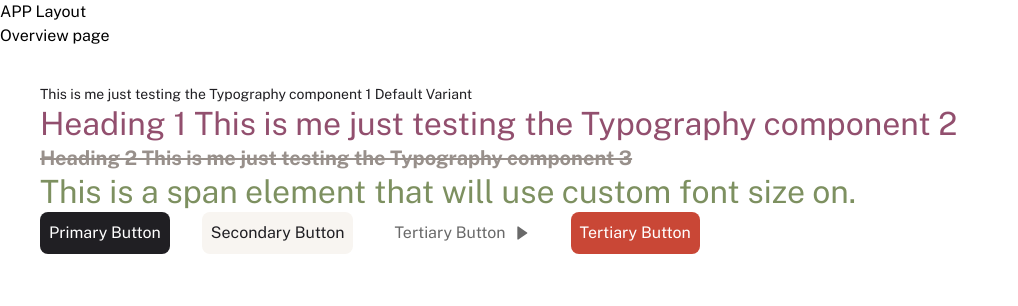
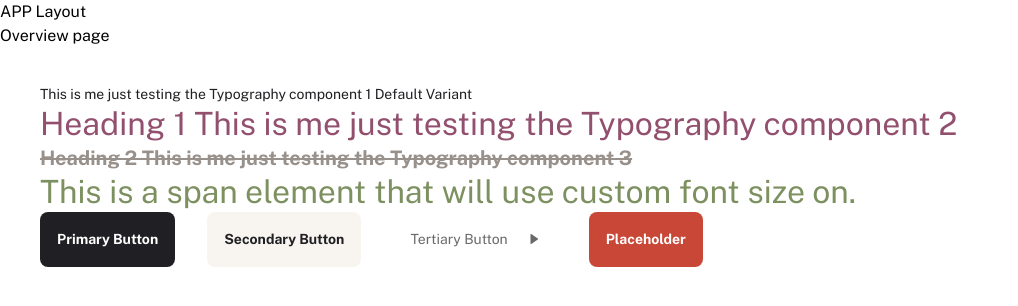
Before and after one commit to CrownedTechie/personal-finance-app, a React (Vite) app: page /overview in a window 1280 px wide. Shown: the top 306 px of the page, without its empty margins (0-1018 px from the left). Built offline with nearby package versions, Linux system fonts and the light colour scheme.

Commit message:
--fix:: disable default styles from the typography component to make another component to be able to use it

```diff
--- a/src/components/button/index.tsx
+++ b/src/components/button/index.tsx
@@ -1,14 +1,14 @@
 import { cva, VariantProps } from "class-variance-authority";
 import { ReactNode } from "react";
 import { BiSolidRightArrow } from "react-icons/bi";
+import clsx from "clsx";
 import { Typography } from "../typography";
-import clsx from "clsx";
 
 const variantClasses = {
-   primary : "text-white bg-grey900 hover:bg-grey500",
-   secondary: "bg-beige100 text-grey900 hover:bg-white hover:border-beige500 ",
-   tertiary: "bg-white text-grey500 hover:text-grey900",
-   destroy: "bg-red text-white hover:bg-red ",
+   primary : "text-white bg-grey900 hover:bg-grey500 font-bold ",
+   secondary: "text-grey900 bg-beige100 hover:bg-white hover:border-beige500 font-bold ",
+   tertiary: "text-grey500 bg-white hover:text-grey900",
+   destroy: "text-white bg-red hover:bg-red hover:opacity-85 font-bold",
   }
 
 const buttonVariants = cva("", {
@@ -18,25 +18,29 @@ const buttonVariants = cva("", {
 });
 
 const variantIcon: Record<string, ReactNode> = {
- tertiary: <BiSolidRightArrow />
+ tertiary: <BiSolidRightArrow className="size-150" />
 };
 
-interface IButtonProps extends VariantProps<typeof buttonVariants> {
+interface IButtonProps extends React.ButtonHTMLAttributes<HTMLButtonElement>, VariantProps<typeof buttonVariants> {
  children: ReactNode,
 }
 
 
-export const Button = ({children, variant}: IButtonProps) => {
+export const Button = ({children, variant, ...props}: IButtonProps) => {
  const icon = variant === "tertiary" ? variantIcon[variant] : null;
  return (
   <button
    className={clsx(
-    buttonVariants({variant}),
-    icon && "flex items-center",
-    "cursor-pointer p-100 border border-transparent rounded-[8px]"
+    buttonVariants({ variant }),
+    icon && "flex items-center gap-150",
+    "cursor-pointer p-200 border border-transparent rounded-100 text-sm"
    )}
+   {...props}
   >
-   {children}
+   <Typography customClass="!text-[inherit]" disableDefaultStyles>
+    {" "}
+    {children}
+   </Typography>
    {icon && <span className="ml-2">{icon}</span>}
   </button>
  );
--- a/src/components/typography/index.tsx
+++ b/src/components/typography/index.tsx
@@ -79,7 +79,8 @@ export const Typography  = ({
  color,
  fontWeight,
  fontSize: customFontSize,
- customClass
+ customClass,
+ disableDefaultStyles = false,
 } : ITypographyProps) => {
 
  const defaultElementSize = elementFontSizeMap[Element as keyof typeof elementFontSizeMap];
@@ -88,7 +89,7 @@ export const Typography  = ({
  return (
   <Element
    className={clsx(
-    textStyles({
+    !disableDefaultStyles && textStyles({
      color,
      fontWeight,
      fontSize
--- a/src/components/typography/types.ts
+++ b/src/components/typography/types.ts
@@ -16,4 +16,5 @@ export interface ITypographyProps extends React.HTMLAttributes<HTMLOrSVGElement>
  fontWeight?: TypographyFontWeights;
  fontSize?: TypographyFontSizes;
  customClass?: string;
+ disableDefaultStyles?: boolean,
 }
--- a/src/index.css
+++ b/src/index.css
@@ -57,4 +57,14 @@
   --spacing-300: 1.5rem;
   --spacing-400: 2rem;
   --spacing-500: 2.5rem;
+
+  /* Radius */
+  --radius-50: .25rem;
+  --radius-100: .5rem;
+  --radius-150: .75rem;
+  --radius-200: 1rem;
+  --radius-250: 1.25rem;
+  --radius-300: 1.5rem;
+  --radius-400: 2rem;
+  --radius-500: 2.5rem;
 }
--- a/src/pages/Overview.tsx
+++ b/src/pages/Overview.tsx
@@ -47,7 +47,7 @@ export const Overview = ({}: Props) => {
       <Button variant="primary">Primary Button</Button>
       <Button variant="secondary">Secondary Button</Button>
       <Button variant="tertiary">Tertiary Button</Button>
-      <Button variant="destroy">Tertiary Button</Button>
+      <Button variant="destroy">Placeholder</Button>
     </div>
    </div>
   </>
```
